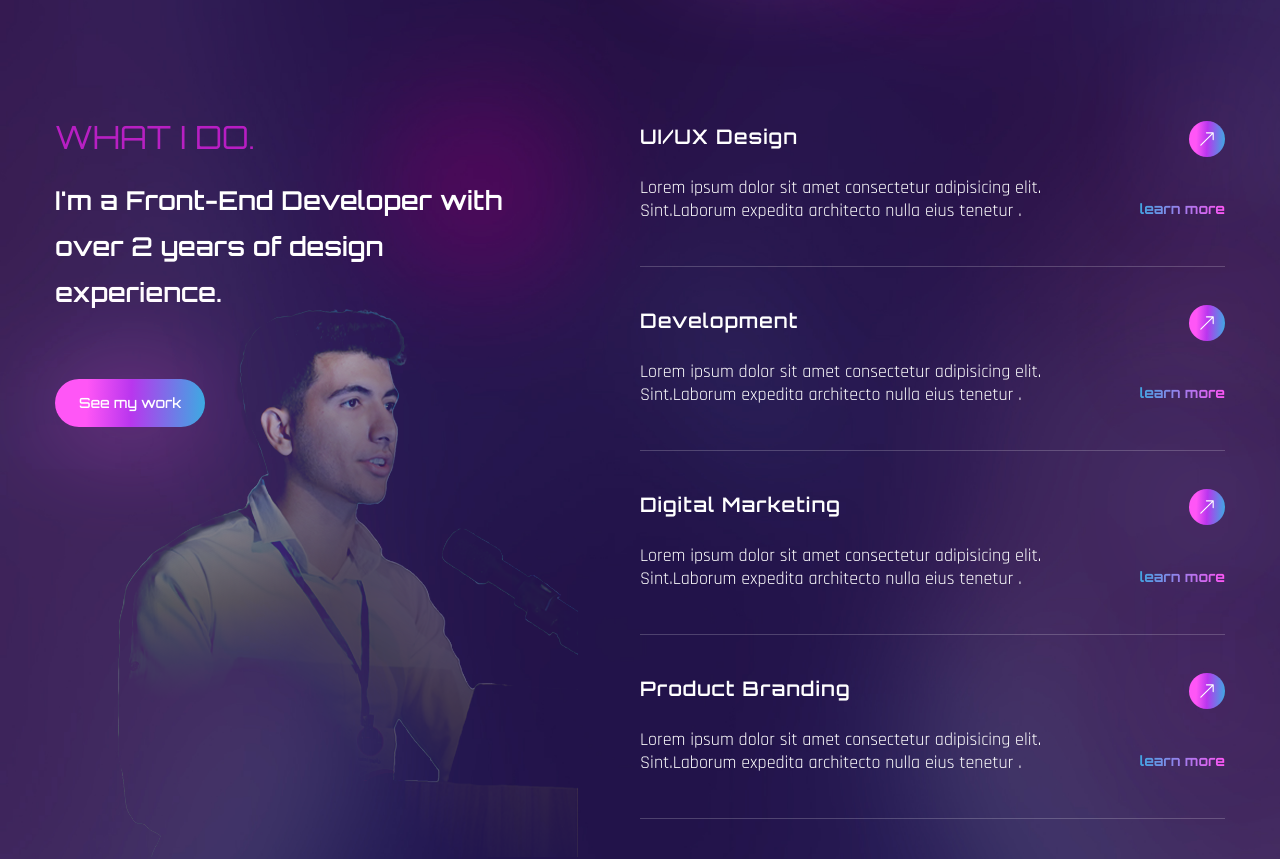
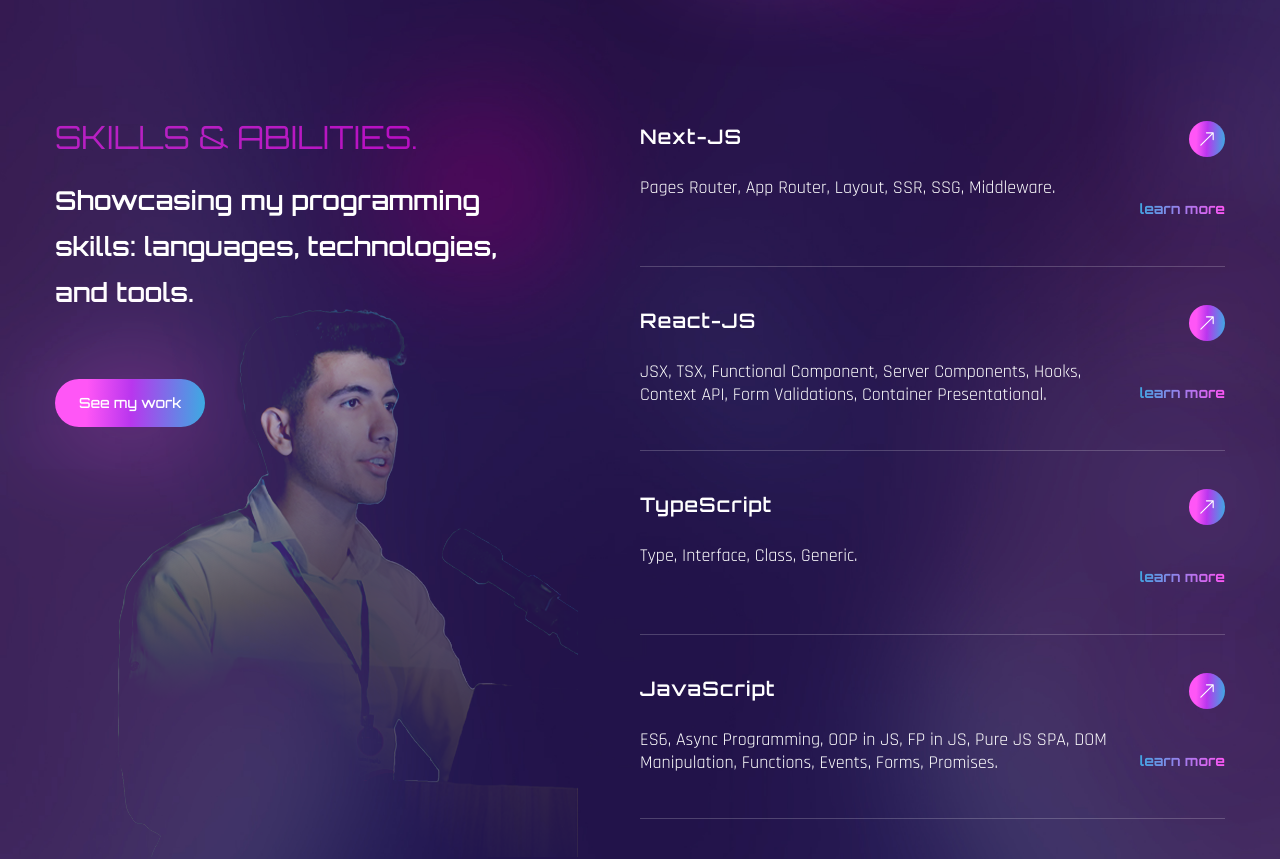
Before and after one commit to mohammadpirian/portfolio, a React (Create React App) app: page / in a window 1280 px wide. Shown: the part 1540-2399 px from the top of the page. Built offline with nearby package versions, Linux system fonts and the light colour scheme; grey boxes are pictures that could not be loaded; a web font is replaced by a local one.

Commit message:
add contact modal for header & banner & about components

```diff
--- a/src/App.jsx
+++ b/src/App.jsx
@@ -10,7 +10,7 @@ import Contact from "./components/Contact";
 
 const App = () => {
   return (
-    <div className="bg-site bg-no-repeat bg-cover overflow-hidden">
+    <div className="bg-site bg-no-repeat bg-cover overflow-hidden ">
       <Header />
       <Banner />
       <Nav />
--- a/src/components/Header.jsx
+++ b/src/components/Header.jsx
@@ -1,7 +1,9 @@
-import React from "react";
+import React, { useState } from "react";
 import Logo from "../assets/logo.png";
+import ContactModal from "./modals/ContactModal";
 
 const Header = () => {
+  const [contactModal, setCotactModal] = useState(false);
   return (
     <header className="py-8">
       <div className="container mx-auto">
@@ -9,9 +11,10 @@ const Header = () => {
           <a href="#">
             <img src={Logo} alt="" />
           </a>
-          <button className="btn btn-sm">Work with me</button>
+          <button className="btn btn-sm" onClick={() => setCotactModal(true)}>Work with me</button>
         </div>
       </div>
+      {contactModal && <ContactModal contactModal={contactModal} setCotactModal={setCotactModal}/>}
     </header>
   );
 };
--- a/src/components/Nav.jsx
+++ b/src/components/Nav.jsx
@@ -6,7 +6,7 @@ import { Link } from "react-scroll";
 
 const Nav = () => {
   return (
-    <nav className="fixed bottom-2 lg:bottom-8 w-full overflow-hidden z-50">
+    <nav className="fixed bottom-2 lg:bottom-8 w-full overflow-hidden z-30">
       <div className="container mx-auto">
         <div className="w-full bg-black/20 h-[96px] backdrop-blur-2xl rounded-full max-w-[460px] mx-auto px-5 flex items-center justify-between text-2xl text-white/50">
           <Link
--- a/src/components/Services.jsx
+++ b/src/components/Services.jsx
@@ -1,36 +1,60 @@
-import React from "react";
+import React, { useState } from "react";
 import { BsArrowUpRight } from "react-icons/bs";
 import { motion } from "framer-motion";
 import { fadeIn } from "../variants";
+import NextModal from "./modals/NextModal";
 
 const services = [
   {
-    name: "UI/UX Design",
-    description:
-      "Lorem ipsum dolor sit amet consectetur adipisicing elit. Sint.Laborum expedita architecto nulla eius tenetur .",
+    name: "Next-JS",
+    description: "Pages Router, App Router, Layout, SSR, SSG, Middleware.",
     link: "learn more",
+    modal: "next",
   },
   {
-    name: "Development",
+    name: "React-JS",
     description:
-      "Lorem ipsum dolor sit amet consectetur adipisicing elit. Sint.Laborum expedita architecto nulla eius tenetur .",
+      "JSX, TSX, Functional Component, Server Components, Hooks, Context API, Form Validations, Container Presentational.",
+    modaldescription:
+      "JSX, TSX, Functional Component, Server Components, Hooks, Context API, Form Validations, Container Presentational, Component Architecture, Prop Types, Material-UI, Styled Component, CSS Modules, React DataTable, Redux, React Router, React Query ,React Dev Tools.",
     link: "learn more",
+    modal: "react",
   },
   {
-    name: "Digital Marketing",
-    description:
-      "Lorem ipsum dolor sit amet consectetur adipisicing elit. Sint.Laborum expedita architecto nulla eius tenetur .",
+    name: "TypeScript",
+    description: "Type, Interface, Class, Generic.",
+    modaldescription: "Type, Interface, Class, Generic.",
     link: "learn more",
+    modal: "ts",
   },
   {
-    name: "Product Branding",
+    name: "JavaScript",
     description:
-      "Lorem ipsum dolor sit amet consectetur adipisicing elit. Sint.Laborum expedita architecto nulla eius tenetur .",
+      "ES6, Async Programming, OOP in JS, FP in JS, Pure JS SPA, DOM Manipulation, Functions, Events, Forms, Promises.",
+    modaldescription:
+      "ES6, Async Programming, OOP in JS, FP in JS, Pure JS SPA, DOM Manipulation, Functions, Events, Forms, Promises, async/await, jQuery, Error Handling, Date & Time.",
     link: "learn more",
+    modal: "js",
   },
+  // {
+  //   name: "HTML & CSS",
+  //   description:
+  //     "HTML5, CSS3, RWD (Responsive Web Design), SASS, Form Validation, Semantic Tags, Flexbox, Media Queries, Animations, Bootstrap, Tailwind, Headless-ui.",
+  //   link: "learn more",
+  // },
+  // {
+  //   name: "Tools",
+  //   description:
+  //     "NPM, Yarn, Node, Git, Gitflow, PostMan, Figma, Adobe XD, Adobe PhotoShop, Mongo DB.",
+  //   link: "learn more",
+  // },
 ];
 
 const Services = () => {
+  const [nextModal, setNextModal] = useState(false);
+  const [reactModal, setReactModal] = useState(false);
+  const [tsModal, setTsModal] = useState(false);
+  const [jsModal, setJsModal] = useState(false);
   return (
     <section className="section" id="services">
       <div className="container mx-auto">
@@ -42,9 +66,10 @@ const Services = () => {
             viewport={{ once: false, amount: 0.3 }}
             className="flex-1 lg:bg-services lg:bg-bottom bg-no-repeat mix-blend-lighten mb-12 lg:mb-0"
           >
-            <h2 className="h2 text-accent mb-6">What I Do.</h2>
+            <h2 className="h2 text-accent mb-6">skills & abilities.</h2>
             <h3 className="h3 max-w-[455px] mb-16">
-              I'm a Front-End Developer with over 2 years of design experience.
+              Showcasing my programming skills: languages, technologies, and
+              tools.
             </h3>
             <button className="btn btn-sm">See my work</button>
           </motion.div>
@@ -56,7 +81,8 @@ const Services = () => {
             className="flex-1"
           >
             {services.map((service, index) => {
-              const { name, description, link } = service;
+              const { name, description, link, modal, modaldescription } =
+                service;
               return (
                 <div
                   className="border-b border-white/20 h-[146px] mb-[38px] flex"
@@ -74,6 +100,18 @@ const Services = () => {
                     <a
                       className="btn w-9 h-9 mb-[42px] flex justify-center items-center"
                       href="#"
+                      onClick={() => {
+                        switch (modal) {
+                          case "next":
+                            setNextModal(true);
+                          case "react":
+                            setReactModal(true);
+                          case "ts":
+                            setTsModal(true);
+                          case "js":
+                            setJsModal(true);
+                        }
+                      }}
                     >
                       <BsArrowUpRight />
                     </a>
@@ -87,6 +125,9 @@ const Services = () => {
           </motion.div>
         </div>
       </div>
+      {nextModal && (
+        <NextModal setNextModal={setNextModal} nextModal={nextModal} />
+      )}
     </section>
   );
 };
--- /dev/null
+++ b/src/components/modals/ContactModal.jsx
@@ -0,0 +1,26 @@
+import React from "react";
+
+const ContactModal = ({ contactModal, setCotactModal }) => {
+  return (
+    <div
+      className="fixed z-50 top-0 overflow-x-hidden w-full backdrop-blur-sm h-screen flex items-center justify-center"
+      onClick={(e) =>
+        e.target == e.currentTarget && setCotactModal(!contactModal)
+      }
+    >
+      <div className="border rounded-2xl w-8/12 p-1">
+        <div className=" bg-white/80 rounded-2xl text-accent2/90 flex flex-col gap-y-6 p-6 font-primary font-semibold text-[18px] leading-[30px] lg:me-h3">
+          <p>Name: MOHAMMAD</p>
+          <p>Last Name: PIRIYAN</p>
+          <p>
+            Phone Number:
+            <br className="lg:hidden" /> +98 938 573 6655
+          </p>
+          <p>Email: @mohammadpiriyan</p>
+        </div>
+      </div>
+    </div>
+  );
+};
+
+export default ContactModal;
--- /dev/null
+++ b/src/components/modals/NextModal.jsx
@@ -0,0 +1,30 @@
+import React from "react";
+
+const NextModal = () => {
+  return (
+    <div>
+      return (
+      <div
+        className="fixed z-50 top-0 overflow-x-hidden w-full backdrop-blur-sm h-screen flex items-center justify-center"
+        // onClick={(e) =>
+        //   e.target == e.currentTarget && setCotactModal(!contactModal)
+        // }
+      >
+        <div className="border rounded-2xl w-8/12 p-1">
+          <div className=" bg-white/80 rounded-2xl text-accent2/90 flex flex-col gap-y-6 p-6 font-primary font-semibold text-[18px] leading-[30px] lg:me-h3">
+            <p>Name: MOHAMMAD</p>
+            <p>Last Name: PIRIYAN</p>
+            <p>
+              Phone Number:
+              <br className="lg:hidden" /> +98 938 573 6655
+            </p>
+            <p>Email: @mohammadpiriyan</p>
+          </div>
+        </div>
+      </div>
+      );
+    </div>
+  );
+};
+
+export default NextModal;
--- a/src/index.css
+++ b/src/index.css
@@ -50,6 +50,9 @@
   .h3 {
     @apply font-primary font-semibold text-[26px] mb-6 leading-[46px];
   }
+  .me-h3 {
+    @apply font-primary font-semibold text-[26px] leading-[46px];
+  }
   .btn {
     @apply rounded-full font-primary text-white font-medium;
   }
--- a/tailwind.config.js
+++ b/tailwind.config.js
@@ -1,26 +1,27 @@
 module.exports = {
-  content: ['./src/**/*.{js,jsx,ts,tsx}'],
+  content: ["./src/**/*.{js,jsx,ts,tsx}"],
   theme: {
     fontFamily: {
-      primary: 'Orbitron',
-      secondary: 'Rajdhani',
-      tertiary: 'Aldrich',
+      primary: "Orbitron",
+      secondary: "Rajdhani",
+      tertiary: "Aldrich",
     },
     container: {
       padding: {
-        DEFAULT: '15px',
+        DEFAULT: "15px",
       },
     },
     screens: {
-      sm: '640px',
-      md: '768px',
-      lg: '960px',
-      xl: '1200px',
+      sm: "640px",
+      md: "768px",
+      lg: "960px",
+      xl: "1200px",
     },
     extend: {
       colors: {
-        primary: '#0a0a0a',
-        accent: '#B809C3',
+        primary: "#0a0a0a",
+        accent: "#B809C3",
+        accent2: "#1c0a2f",
       },
       backgroundImage: {
         site: "url('./assets/site-bg.jpg')",
```
Also changed, not shown: src/components/About.jsx (+5 -2 lines), src/components/Banner.jsx (+11 -3 lines), src/components/Work.jsx (+9 -9 lines), src/assets/me5.png (added), src/assets/me6.png (added).
